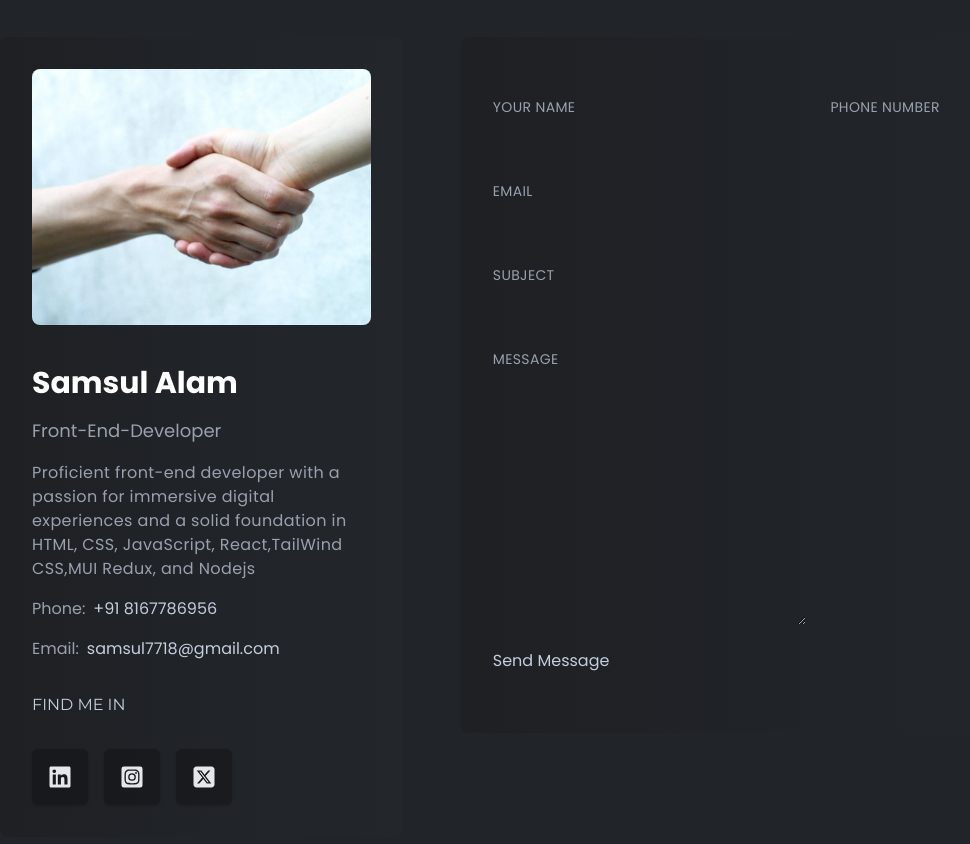
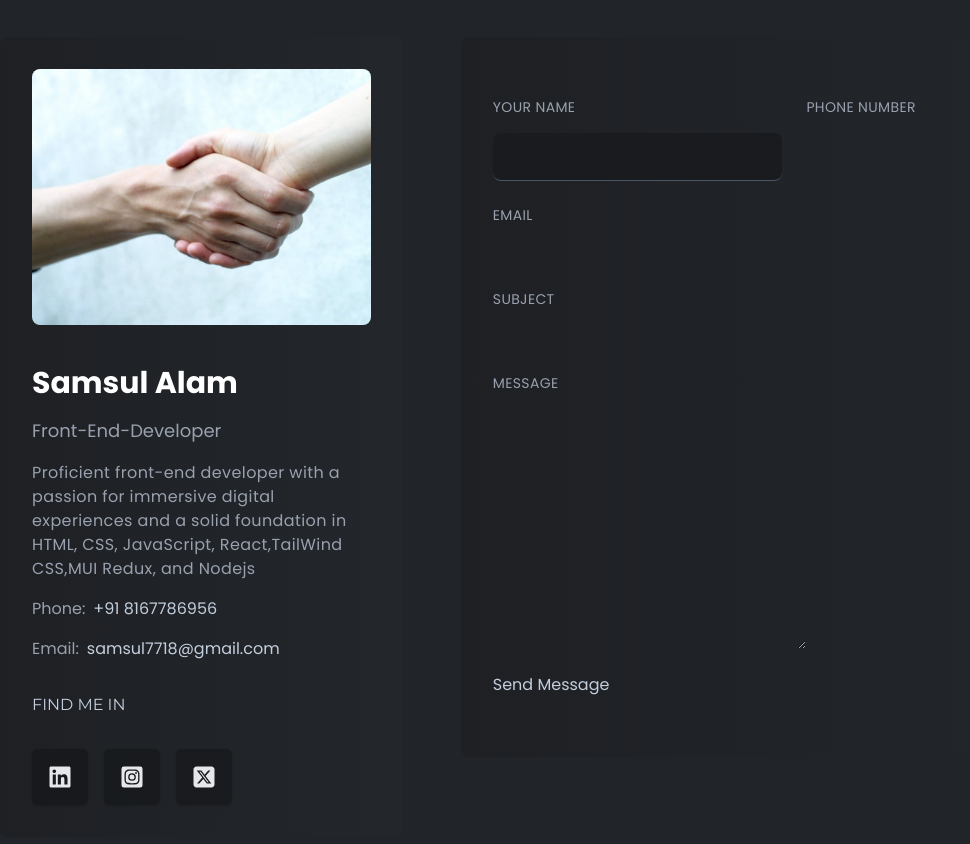
Before and after one commit to Samsul7718/Portfolio, a React (Vite) app: page / in a window 1280 px wide. Shown: the part 5720-6564 px from the top of the page, without its empty margins (64-1034 px from the left). Built offline with nearby package versions, Linux system fonts and the light colour scheme.

Commit message:
adding contact input class

```diff
--- a/src/components/contact/ContactRight.jsx
+++ b/src/components/contact/ContactRight.jsx
@@ -22,6 +22,7 @@ const ContactRight = () => {
               YOUR NAME
             </p>
             <input
+            onChange={(e) => setUsername(e.target.value)}
             value={username}
             name='username'
             type="text"
--- a/src/index.css
+++ b/src/index.css
@@ -33,5 +33,10 @@
  .bgOpacity {
     @apply bg-black bg-black/40;
   }
-
+  .contactInput {
+    @apply w-full h-12 rounded-lg border-b-[1px] border-b-gray-600 bg-[#191b1e] text-lightText
+                px-4 active:outline-none focus-visible:outline-designColor outline-none
+                focus-visible:border-b-transparent
+                duration-300;
+  }
 }
```
